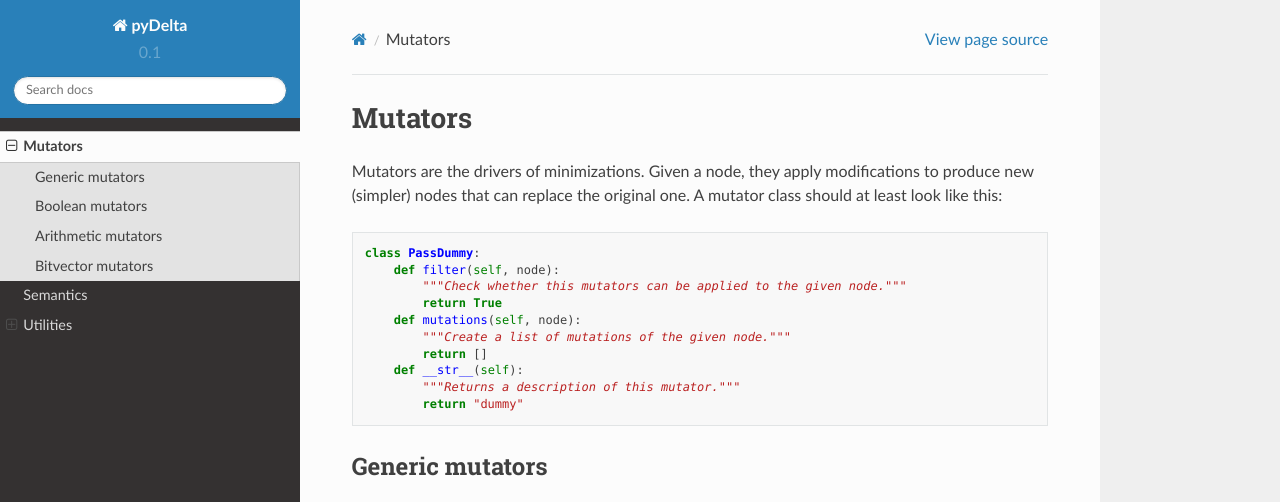
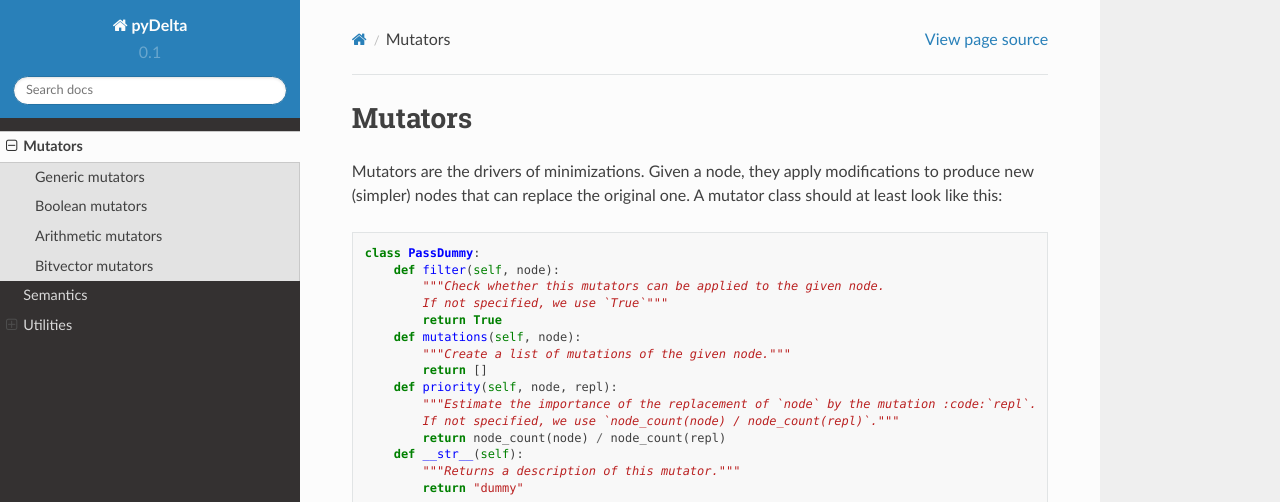
Before and after one commit to nafur/pydelta, a Sphinx documentation site: the page built from docs/mutators.rst, in a window 1280 px wide and 900 px high, cut to the strip 0-502 px from the top of the window. Built offline with Sphinx 7.4.7 and the Read the Docs theme 2.0.0, drawn with Linux system fonts in a browser that asks for light colours.

Commit message:
Move to a priority queue.

```diff
--- a/docs/mutators.rst
+++ b/docs/mutators.rst
@@ -12,11 +12,16 @@ A mutator class should at least look like this:
 
     class PassDummy:
         def filter(self, node):
-            """Check whether this mutators can be applied to the given node."""
+            """Check whether this mutators can be applied to the given node.
+            If not specified, we use `True`"""
             return True
         def mutations(self, node):
             """Create a list of mutations of the given node."""
             return []
+        def priority(self, node, repl):
+            """Estimate the importance of the replacement of `node` by the mutation :code:`repl`.
+            If not specified, we use `node_count(node) / node_count(repl)`."""
+            return node_count(node) / node_count(repl)
         def __str__(self):
             """Returns a description of this mutator."""
             return "dummy"
```
Also changed, not shown: manager.py (+5 -3 lines).
